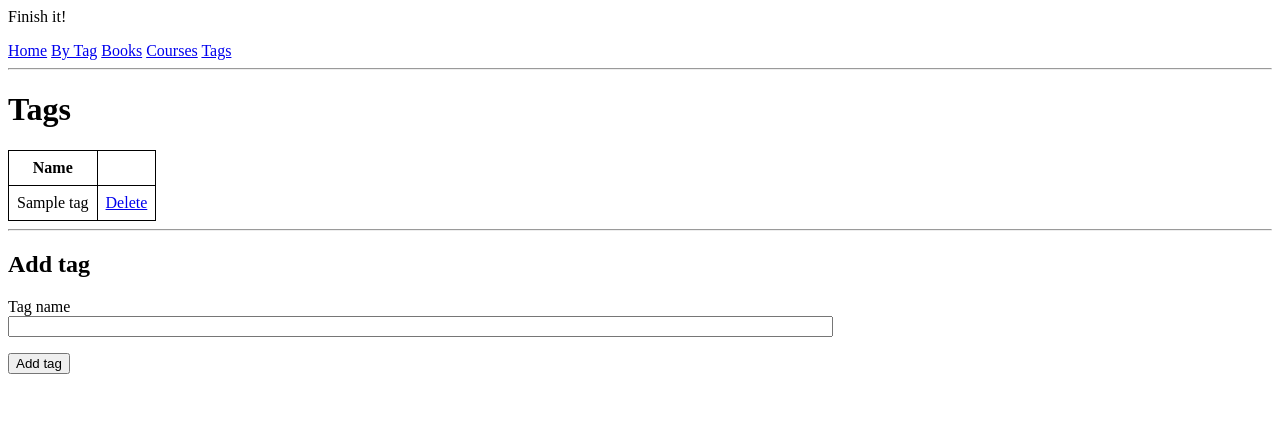
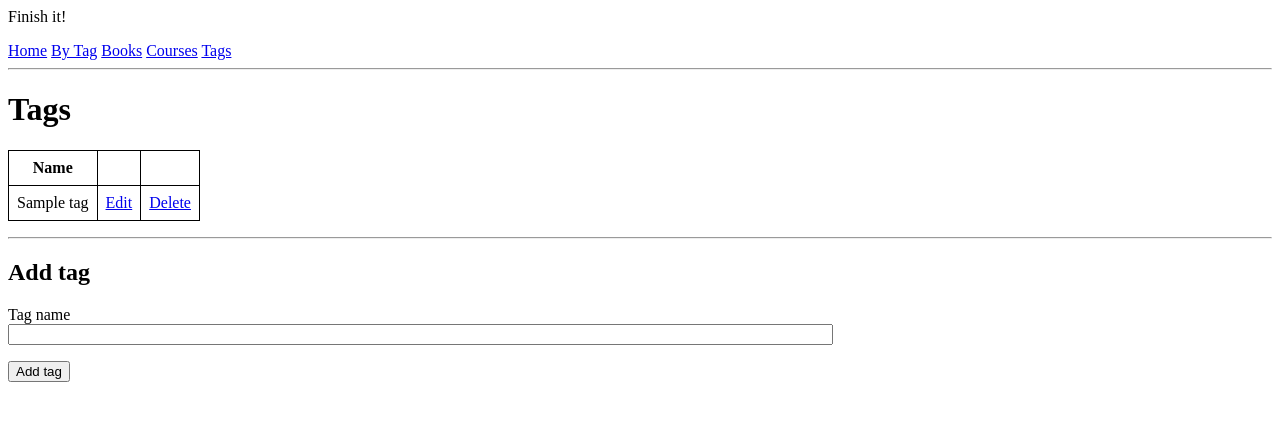
Before and after one commit to hckmd/finish-it-edpf-5023, a Flask app: page /tags/ in a window 1280 px wide. Shown: the top 421 px of the page. Run offline with Flask 2, Linux system fonts and the light colour scheme; tables that the repository leaves empty hold one stand-in row (values such as "Sample post").

Commit message:
Changes tag list to allow editing tags in the table

```diff
--- a/app/tags/forms.py
+++ b/app/tags/forms.py
@@ -1,8 +1,30 @@
 from flask_wtf import FlaskForm
-from wtforms import StringField, SubmitField
+from wtforms import StringField, SubmitField, IntegerField
 from wtforms.validators import DataRequired, Length, ValidationError
+from wtforms.widgets import HiddenInput
 
 from app.models import Tag
+
+class TagEditForm(FlaskForm):
+    '''Form for editing an existing tag'''
+    id = IntegerField(widget=HiddenInput())
+    name = StringField('Tag name', validators=[DataRequired(), Length(max=100)])
+    submit = SubmitField('Save changes')
+
+    def validate_name(form, field):
+        if field.raw_data:
+            # Make all tag names lowercase for simplicity of keeping them unique
+            field.data = field.data.lower()
+
+            # Check if tag already exists and whether it's not the one being saved
+            existing_tag = Tag.query.filter_by(name=field.data).first()
+            if existing_tag:
+                # If the tag already exists, but it's not this one
+                # get the user to save as a different name to avoid duplication
+                if existing_tag.id != id:
+                    raise ValidationError('Tag name must be unique')
+        else:
+            raise ValidationError('Tag name cannot be blank')
 
 class TagAddForm(FlaskForm):
     '''Form for creating a new tag'''
@@ -13,8 +35,10 @@ class TagAddForm(FlaskForm):
         if field.raw_data:
             # Make all tag names lowercase for simplicity of keeping them unique
             field.data = field.data.lower()
-            tag_name = Tag.query.filter_by(name=field.data).first()
-            if tag_name:
+
+            # Check if the tag already exists - if so, it shouldn't be added
+            existing_tag = Tag.query.filter_by(name=field.data).first()
+            if existing_tag:
                 raise ValidationError('Tag name must be unique')
         else:
             raise ValidationError('Tag name cannot be blank')
--- a/app/tags/routes.py
+++ b/app/tags/routes.py
@@ -1,24 +1,40 @@
-from flask import render_template, redirect, url_for
+from flask import render_template, redirect, url_for, request
 
 from app import db
 from app.models import Tag
 from app.tags import bp
-from .forms import TagAddForm
+from .forms import TagAddForm, TagEditForm
 
 @bp.route('/', methods = ['GET', 'POST'])
 @bp.route('/index', methods = ['GET', 'POST'])
 def index():
+    editing = False
+    edit_tag = None
+    editing_tag_id = 0
+    add_form = TagAddForm()
+    edit_form = TagEditForm()
+
+    if 'tag_id' in request.args:
+        editing_tag_id = int(request.args['tag_id'])
+        edit_tag = Tag.query.get_or_404(editing_tag_id)
+        editing = True
+        edit_form = TagEditForm(obj=edit_tag)
     tags = Tag.query.all()
-    form = TagAddForm()
-    if form.validate_on_submit():
+
+    if add_form.validate_on_submit():
+        print('Running this add_form')
         tag = Tag()
-        form.populate_obj(tag)
+        add_form.populate_obj(tag)
         db.session.add(tag)
         db.session.commit()
 
         return redirect(url_for('tags.index'))
 
-    return render_template('tags_list.html', title='Tags', tags=tags, form=form)
+    return render_template('tags_list.html',
+        title='Tags', tags=tags,
+        editing = editing, editing_tag_id=editing_tag_id,
+        add_form=add_form, edit_form=edit_form
+    )
 
 @bp.route('/delete/<int:id>')
 def delete(id):
@@ -27,3 +43,21 @@ def delete(id):
     db.session.delete(to_delete)
     db.session.commit()
     return render_template('tag_delete_success.html', title='Tag Deleted', tag_name=tag_name)
+
+@bp.post('/save/<int:id>')
+def save(id):
+    edit_form = TagEditForm()
+    add_form = TagAddForm()
+    tags = Tag.query.all()
+    if edit_form.validate_on_submit():
+        tag = Tag.query.get_or_404(id)
+        edit_form.populate_obj(tag)
+        db.session.add(tag)
+        db.session.commit()
+        return redirect(url_for('tags.index'))
+
+    return render_template('tags_list.html',
+        title='Tags', tags=tags,
+        editing = True, editing_tag_id=id,
+        add_form=add_form, edit_form=edit_form
+    )
--- a/app/tags/templates/tags_list.html
+++ b/app/tags/templates/tags_list.html
@@ -2,32 +2,51 @@
 
 {% block content %}
     <h1>Tags</h1>
+    <form name="edit_form" action="{{ url_for('tags.save', id = editing_tag_id) }}" method="post">
+        {{ edit_form.hidden_tag() }}
         <table>
             <thead>
                 <tr>
                     <th>Name</th>
+                    <th></th>
+                    <th></th>
                 </tr>
             </thead>
             <tbody>
             {% for tag in tags %}
                 <tr>
+                    {% if tag.id == editing_tag_id %}
+                    <td>
+                        {{ edit_form.name(size=100) }}
+                        {% for error in add_form.name.errors %}
+                        <span style="color: red;">[{{ error }}]</span>
+                        {% endfor %}
+                    </td>
+                    <td>{{ edit_form.submit }}</td>
+                    <td><a href="{{ url_for('tags.index') }}">Cancel</a></td>
+                    {% else %}
                     <td>{{ tag.name }}</td>
+                    <td><a href="{{ url_for('tags.index', tag_id = tag.id) }}">Edit</a></td>
                     <td><a href="{{ url_for('tags.delete', id = tag.id) }}">Delete</a></td>
+                    {% endif %}
                 </tr>
             {% endfor %}
             </tbody>
         </table>
+    </form>
     <hr>
+    {% if editing == False %}
     <h2>Add tag</h2>
-    <form action="" method="post">
-        {{ form.hidden_tag() }}
+    <form name="add_form" action="" method="post">
+        {{ add_form.hidden_tag() }}
         <p>
-            {{ form.name.label }}</br>
-            {{ form.name(size=100) }}
-            {% for error in form.name.errors %}
+            {{ add_form.name.label }}</br>
+            {{ add_form.name(size=100) }}
+            {% for error in add_form.name.errors %}
             <span style="color: red;">[{{ error }}]</span>
             {% endfor %}
         </p>
-        <p>{{ form.submit }}</p>
+        <p>{{ add_form.submit }}</p>
     </form>
+    {% endif %}
 {% endblock %}
```
Lines whose indentation alone changed are shown as unchanged.
